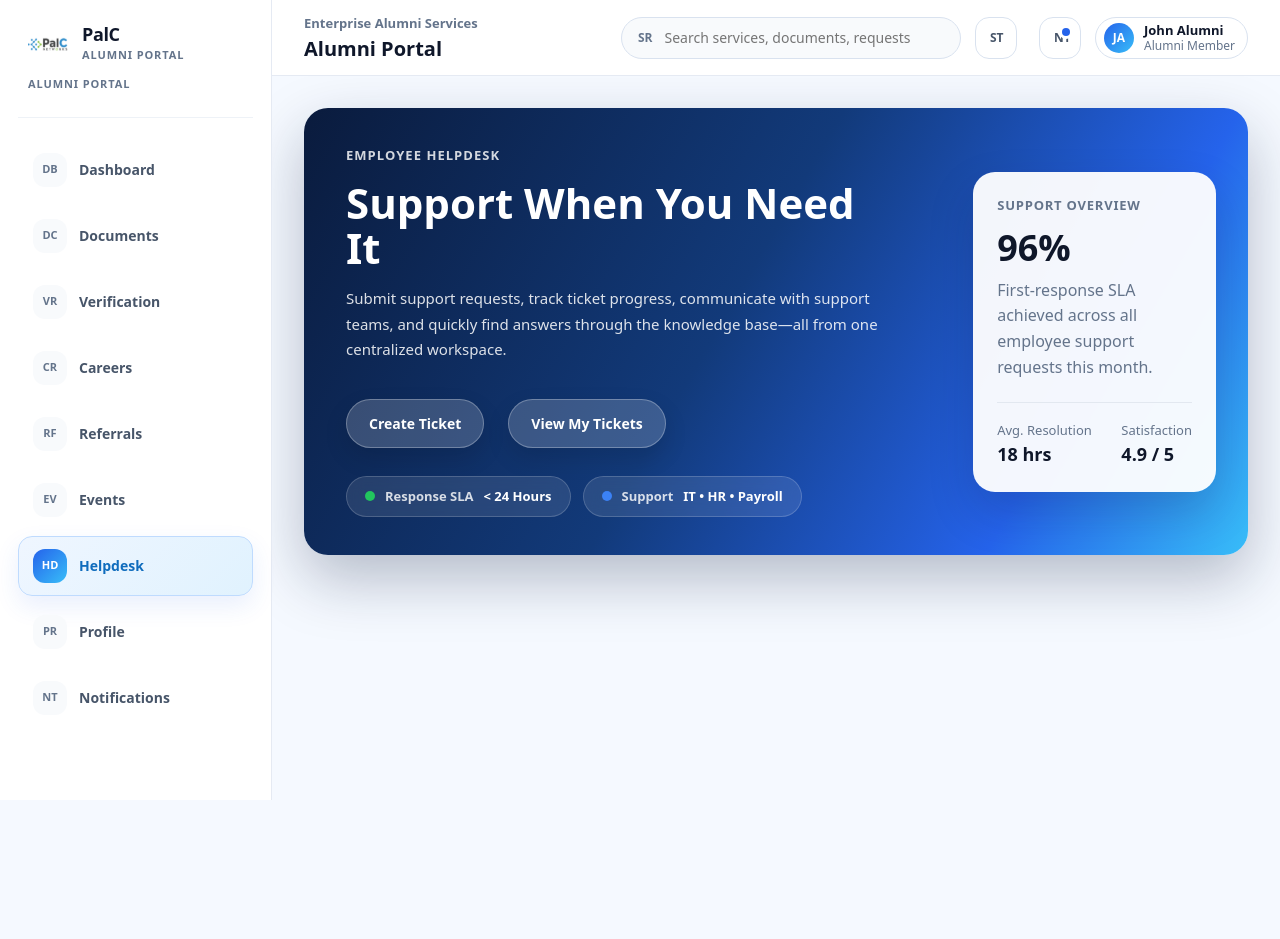
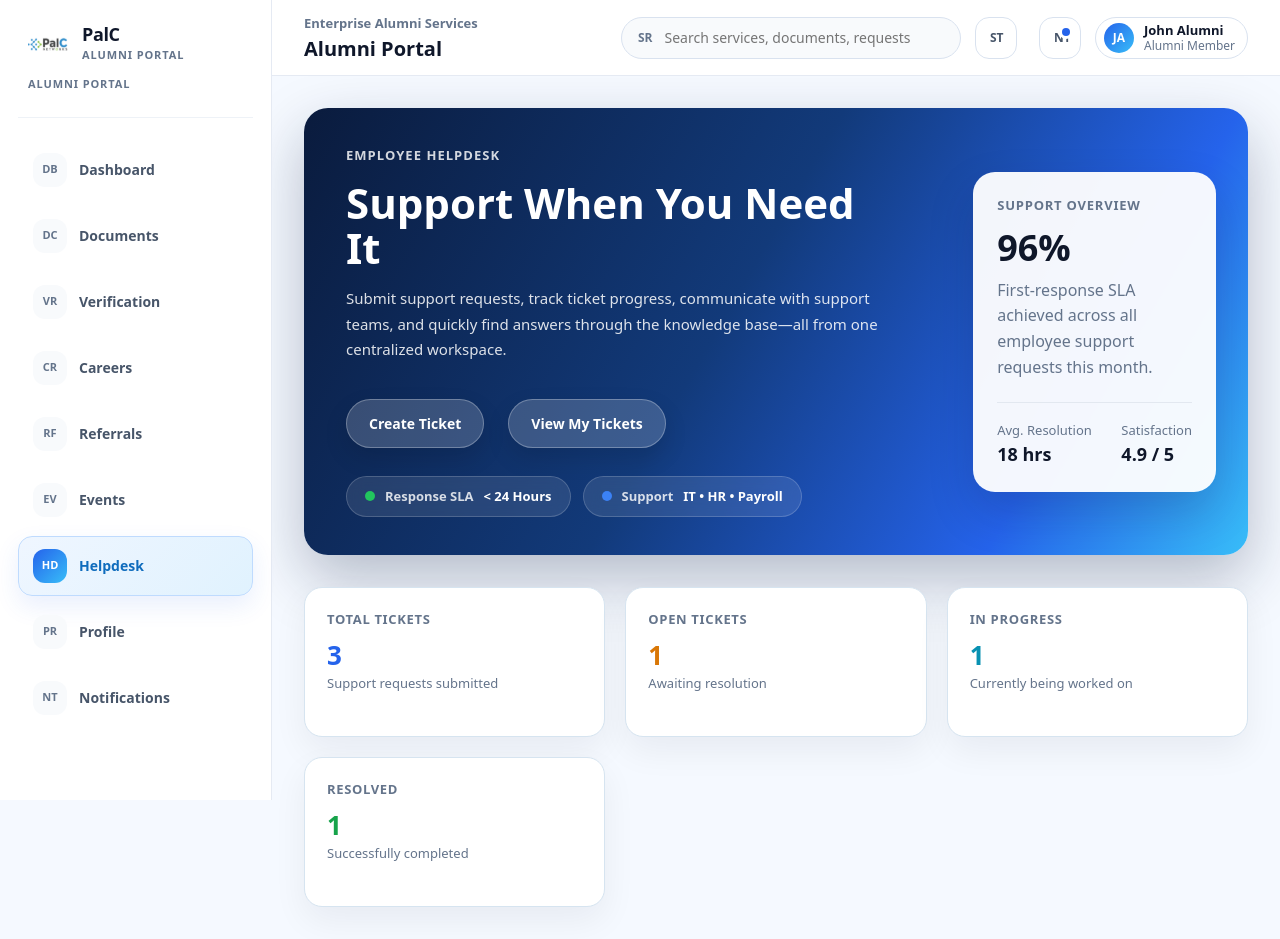
Before and after one commit to yashaswini-cyber/palc-alumni-portal, a React (Vite) app in the folder palc-alumni-portal/: page /helpdesk in a window 1280 px wide. Before the commit the page ends 800 px from the top, so only its background shows below. Built offline with nearby package versions, Linux system fonts and the light colour scheme.

Commit message:
Added the stats cards to the helpdesk module. Next is creating Ticket Repository.

```diff
--- a/palc-alumni-portal/src/modules/helpdesk/HelpdeskPage.tsx
+++ b/palc-alumni-portal/src/modules/helpdesk/HelpdeskPage.tsx
@@ -1,6 +1,70 @@
 import { useRef, useState } from "react";
 import HeroBanner from "../../shared/components/HeroBanner";
 import PrimaryButton from "../../shared/components/PrimaryButton";
+import StatsCard from "../../shared/components/StatsCard";
+
+const tickets = [
+  {
+    id: "TKT001",
+    subject: "Unable to access VPN",
+    category: "IT",
+    priority: "High",
+    status: "Open",
+    createdOn: "08 Jul 2026",
+    updatedOn: "08 Jul 2026",
+  },
+  {
+    id: "TKT002",
+    subject: "Payslip not available",
+    category: "Payroll",
+    priority: "Medium",
+    status: "Resolved",
+    createdOn: "05 Jul 2026",
+    updatedOn: "07 Jul 2026",
+  },
+  {
+    id: "TKT003",
+    subject: "Email password reset",
+    category: "IT",
+    priority: "Low",
+    status: "In Progress",
+    createdOn: "04 Jul 2026",
+    updatedOn: "06 Jul 2026",
+  }
+];
+const helpdeskStats = {
+  totalTickets: tickets.length,
+  openTickets: tickets.filter(ticket => ticket.status === "Open").length,
+  inProgressTickets: tickets.filter(ticket => ticket.status === "In Progress").length,
+  resolvedTickets: tickets.filter(ticket => ticket.status === "Resolved").length,
+};
+
+const statsCards = [
+  {
+    title: "Total Tickets",
+    value: helpdeskStats.totalTickets.toString(),
+    subtitle: "Support requests submitted",
+    accentColor: "#2563EB",
+  },
+  {
+    title: "Open Tickets",
+    value: helpdeskStats.openTickets.toString(),
+    subtitle: "Awaiting resolution",
+    accentColor: "#D97706",
+  },
+  {
+    title: "In Progress",
+    value: helpdeskStats.inProgressTickets.toString(),
+    subtitle: "Currently being worked on",
+    accentColor: "#0891B2",
+  },
+  {
+    title: "Resolved",
+    value: helpdeskStats.resolvedTickets.toString(),
+    subtitle: "Successfully completed",
+    accentColor: "#16A34A",
+  },
+];
 
 export default function HelpdeskPage() {
   const [showCreateTicket, setShowCreateTicket] = useState(false);
@@ -52,6 +116,17 @@ export default function HelpdeskPage() {
           </>
         }
       />
+     <div style={{display: "grid",gridTemplateColumns: "repeat(auto-fit, minmax(240px, 1fr))",gap: "20px", }}
+       >{statsCards.map((card) => (
+          <StatsCard
+            key={card.title}
+            title={card.title}
+            value={card.value}
+            subtitle={card.subtitle}
+            accentColor={card.accentColor}
+          />
+        ))}
+      </div>
     </div>
   );
 }
```
